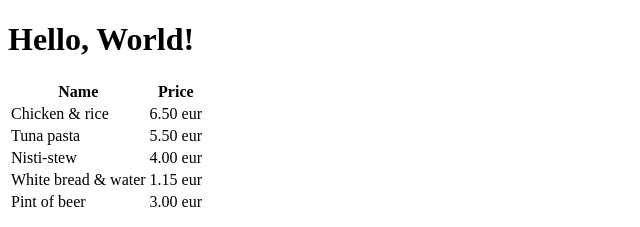
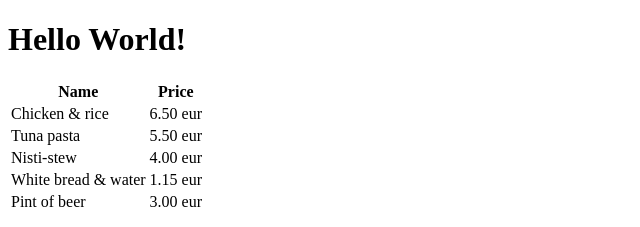
Before and after one commit to Lagipp/WebApplications-week1, a website built with Parcel: page index.html in a window 1280 px wide. Shown: the top 227 px of the page, 0-640 px from the left. Built offline with nearby package versions, Linux system fonts and the light colour scheme.

Commit message:
fixed hello world :-D

```diff
--- a/index.html
+++ b/index.html
@@ -3,7 +3,7 @@
 <html lang="en">
   <head> </head>
   <body>
-    <h1>Hello, World!</h1>
+    <h1>Hello World!</h1>
 
     <div>
       <table>
```
